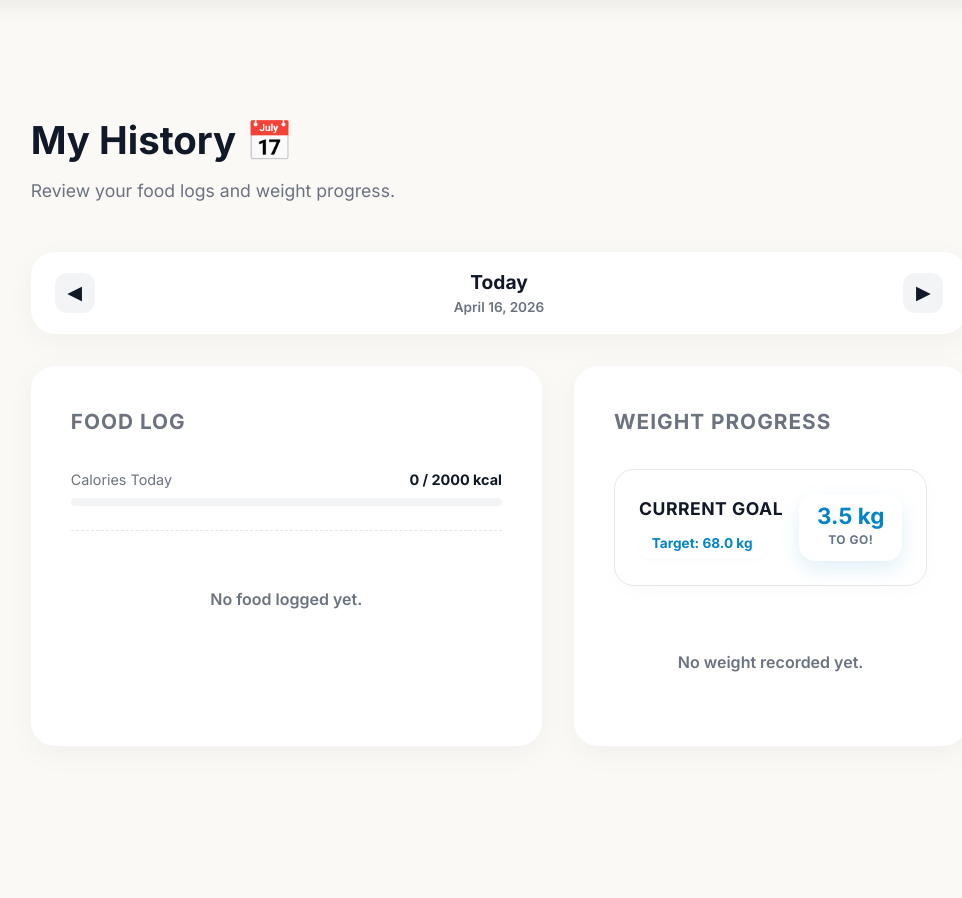
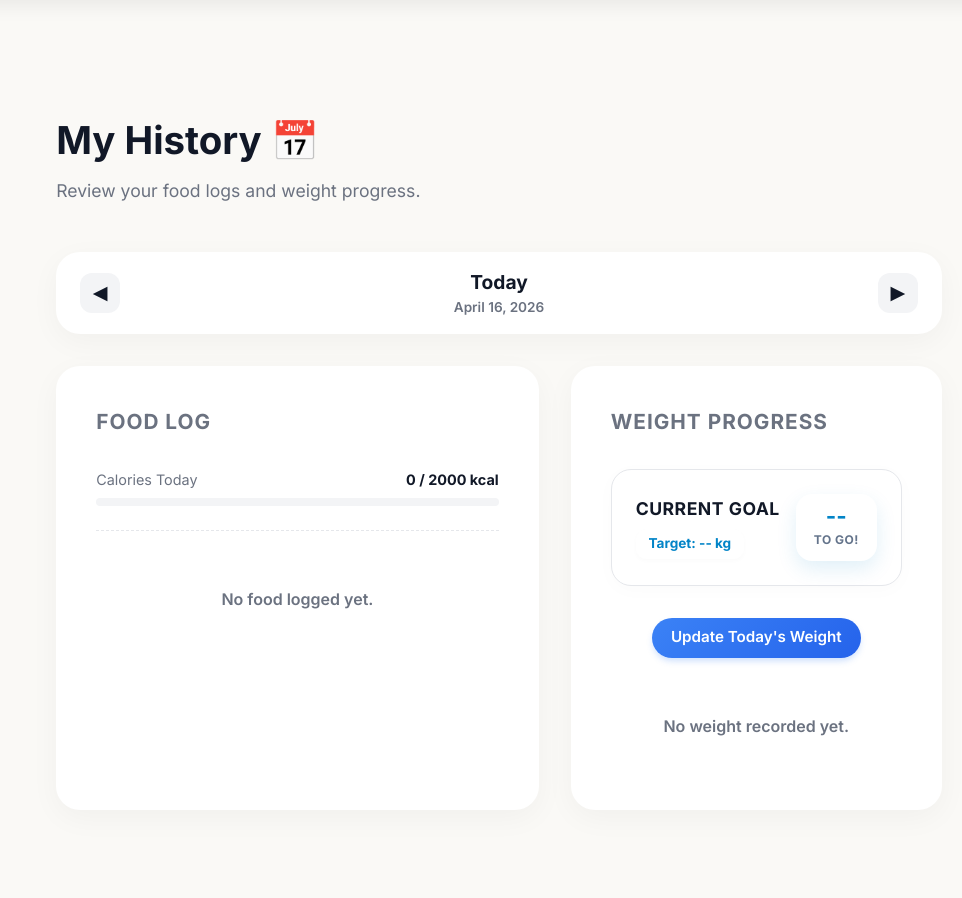
Before and after one commit to elori9/NutriEPS, a Django app: page /history/ in a window 1280 px wide. Shown: the part 82-980 px from the top of the page, without its empty margins (141-1103 px from the left). Run offline with Django 5.2, Linux system fonts and the light colour scheme; the visitor is signed in with stand-in values (Sample User, id 1); data that the repository does not hold is empty.

Commit message:
Add target weight logic and prevent duplicate weight checks on the same day

```diff
--- a/nutrieps/forms.py
+++ b/nutrieps/forms.py
@@ -25,6 +25,7 @@
     gender = forms.ChoiceField(choices=GENDER_CHOICES, label="Gender")
     age = forms.IntegerField(label="Age", min_value=10, max_value=120)
     weight = forms.FloatField(label="Weight (kg)", min_value=30.0, max_value=300.0)
+    target_weight = forms.FloatField(label="Target Weight (kg)", min_value=30.0, max_value=300.0, required=False)
     height = forms.FloatField(label="Height (cm)", min_value=100.0, max_value=250.0)
     activity_level = forms.ChoiceField(choices=ACTIVITY_CHOICES, label="Activity level")
     goal_type = forms.ChoiceField(choices=WEIGHT_GOAL_CHOICES, label='Weight goal type')
--- a/nutrieps/models.py
+++ b/nutrieps/models.py
@@ -18,6 +18,7 @@
     user = models.OneToOneField(User, on_delete=models.CASCADE)  # Link with the User table
     height = models.FloatField(default=0.0, help_text="Height in cm")  # Attribute
     weight = models.FloatField(default=0.0, help_text="Weight in kg")  # Attribute
+    target_weight = models.FloatField(default=0.0, help_text="Target weight in kg")  # Attribute
     age = models.IntegerField(default=18, help_text="Age in years")  # Attribute
     calories_goal = models.IntegerField(default=2000)  # Attribute
     gender = models.CharField(
--- a/nutrieps/views.py
+++ b/nutrieps/views.py
@@ -132,7 +132,7 @@
             height = form.cleaned_data['height']
             activity_level = float(form.cleaned_data['activity_level'])
             goal_type = form.cleaned_data.get('goal_type', 'M')
-
+            target_weight = form.cleaned_data.get('target_weight') or weight
 
             # 2. Perform calculations(Mifflin-St Jeor formula)
             if gender == 'M':
@@ -153,16 +153,18 @@
             # 4. Save to database
             user_profile.goal_type = goal_type
             user_profile.weight = weight
+            user_profile.target_weight = target_weight
             user_profile.height = height
             user_profile.age = age
             user_profile.activity_level = activity_level
             user_profile.calories_goal = calculated_calories
             user_profile.save()
 
-            WeightLog.objects.create(
+            # 5. Guardem un únic pes diari per evitar registres duplicats el mateix dia
+            WeightLog.objects.update_or_create(
                 user=request.user,
-                weight=weight,
-                date=timezone.now().date()
+                date=timezone.now().date(),
+                defaults={'weight': weight}
             )
 
     else:
@@ -172,6 +174,7 @@
             initial={
                 'age': user_profile.age,
                 'weight': user_profile.weight,
+                'target_weight': user_profile.target_weight,
                 'height': user_profile.height,
                 'gender': user_profile.gender,
                 'activity_level': user_profile.activity_level,
@@ -192,6 +195,7 @@
         'profile_form': form,
         'current_profile': {
             'weight': user_profile.weight,
+            'target_weight': user_profile.target_weight,
             'height': user_profile.height,
             'calories_goal': user_profile.calories_goal,
             'member_since': member_since,
@@ -236,8 +240,14 @@
     total_calories_today = sum((log.food.calories * log.quantity) / 100.0 for log in todays_logs)
 
     user_goal = 2000
-    if hasattr(request.user, 'userprofile') and request.user.userprofile.calories_goal:
-        user_goal = request.user.userprofile.calories_goal
+    target_weight = 0.0
+    weight_to_go = 0.0
+    if hasattr(request.user, 'userprofile'):
+        user_goal = request.user.userprofile.calories_goal or 2000
+        target_weight = request.user.userprofile.target_weight
+        if weight_logs.exists() and target_weight > 0:
+            current_weight = weight_logs.first().weight
+            weight_to_go = round(abs(current_weight - target_weight), 1)
 
     calories_pct = min(100, int((total_calories_today / user_goal) * 100)) if user_goal > 0 else 0
 
@@ -247,7 +257,9 @@
         'weight_history': weight_history,
         'calories_today': round(total_calories_today),
         'calories_goal': round(user_goal),
-        'calories_pct': calories_pct
+        'calories_pct': calories_pct,
+        'target_weight': target_weight,
+        'weight_to_go': weight_to_go
     }
     return render(request, 'nutrieps/history.html', context)
 
--- a/templates/nutrieps/history.html
+++ b/templates/nutrieps/history.html
@@ -1,7 +1,7 @@
 {% extends "base.html" %}
 {% load static %}
 {% block extra_css %}
-    <link rel="stylesheet" href="{% static 'nutrieps/history.css' %}">
+<link rel="stylesheet" href="{% static 'nutrieps/history.css' %}">
 {% endblock %}
 {% block title %}My History - NUTRIEPS{% endblock %}
 
@@ -50,9 +50,12 @@
                     </div>
                     <div class="history-amount" style="display: flex; align-items: center; gap: 0.5rem;">
                         <span class="amount-pill pill-orange">{{ record.quantity }}g</span>
-                        <form method="POST" action="{% url 'nutrieps:delete_consumption' record.id %}" style="display:inline; margin:0; padding:0;">
+                        <form method="POST" action="{% url 'nutrieps:delete_consumption' record.id %}"
+                            style="display:inline; margin:0; padding:0;">
                             {% csrf_token %}
-                            <button type="submit" style="color: red; border: none; background: transparent; cursor: pointer; font-size: 1.2rem; padding: 0.2rem;" title="Delete">🗑️</button>
+                            <button type="submit"
+                                style="color: red; border: none; background: transparent; cursor: pointer; font-size: 1.2rem; padding: 0.2rem;"
+                                title="Delete">🗑️</button>
                         </form>
                     </div>
                 </div>
@@ -71,15 +74,44 @@
             <div class="weight-goal-summary">
                 <div class="wg-text">
                     <span class="wg-title">Current Goal</span>
-                    <span class="wg-subtitle">Target: 68.0 kg</span>
+                    <span class="wg-subtitle">Target: {% if target_weight %}{{ target_weight }}{% else %}--{% endif %}
+                        kg</span>
                 </div>
                 <div class="wg-remaining">
-                    <strong>3.5 kg</strong>
+                    <strong>{% if target_weight %}{{ weight_to_go }} kg{% else %}--{% endif %}</strong>
                     <span>to go!</span>
                 </div>
             </div>
 
-           {% if weight_history %}
+            <style>
+                .update-weight-btn {
+                    display: inline-flex;
+                    align-items: center;
+                    gap: 0.5rem;
+                    background: linear-gradient(135deg, #3b82f6, #2563eb);
+                    color: white !important;
+                    padding: 0.55rem 1.2rem;
+                    border-radius: 25px;
+                    font-size: 0.95rem;
+                    font-weight: 600;
+                    text-decoration: none;
+                    box-shadow: 0 4px 6px -1px rgba(59, 130, 246, 0.25);
+                    transition: all 0.3s cubic-bezier(0.4, 0, 0.2, 1);
+                }
+
+                .update-weight-btn:hover {
+                    transform: translateY(-2px);
+                    box-shadow: 0 8px 12px -2px rgba(59, 130, 246, 0.35);
+                    background: linear-gradient(135deg, #2563eb, #1d4ed8);
+                }
+            </style>
+            <div style="text-align: center; margin: 1.5rem 0;">
+                <a href="{% url 'nutrieps:profile' %}" class="update-weight-btn">
+                    Update Today's Weight
+                </a>
+            </div>
+
+            {% if weight_history %}
             <div class="history-list">
                 {% for weight in weight_history %}
                 <div class="history-item">
--- a/templates/nutrieps/profile.html
+++ b/templates/nutrieps/profile.html
@@ -31,6 +31,7 @@
             <div class="card-header"><h3>Your Current Data</h3></div>
             <div class="calorie-list" style="font-size: 1.1rem; gap: 1.5rem;">
                 <div class="c-item">Current Weight <span>{{ current_profile.weight }} kg</span></div>
+                <div class="c-item">Target Weight <span>{{ current_profile.target_weight }} kg</span></div>
                 <div class="c-item">Height <span>{{ current_profile.height }} cm</span></div>
                 <div class="c-item" style="border-top: 1px solid #eee; padding-top: 1rem;">
                     Daily Goal <span class="green-txt">{{ current_profile.calories_goal }} kcal</span>
```
